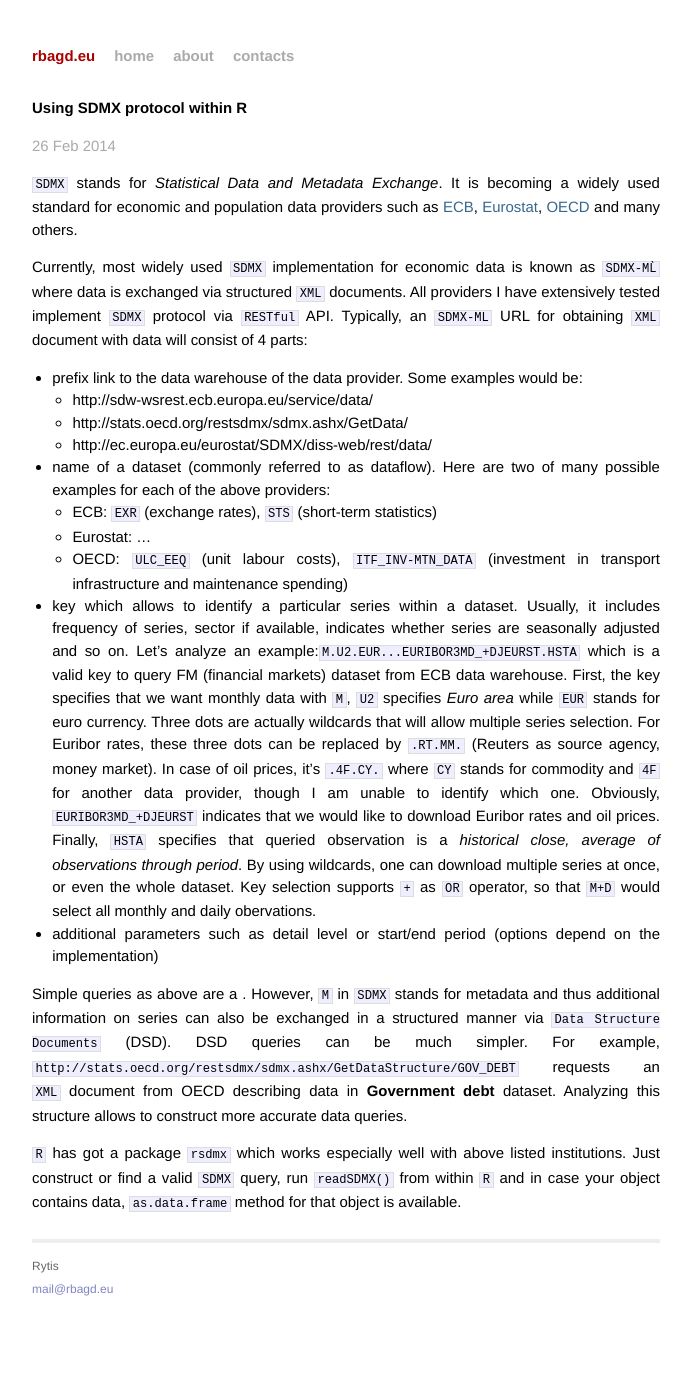
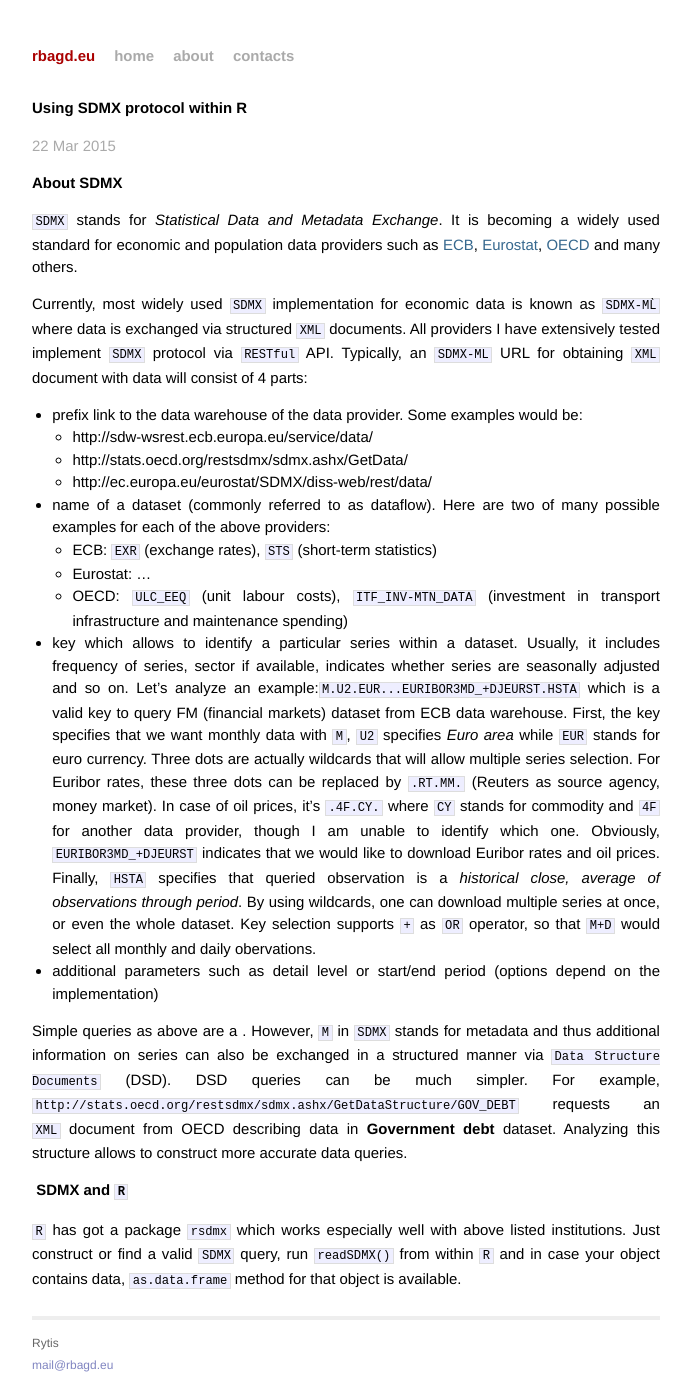
Before and after one commit to rbagd/rbagd.github.io, a Jekyll site: the page built from drafts/sdmx.markdown, in a window 1280 px wide. Shown: the whole page, without its empty margins (294-987 px from the left). Built offline with Jekyll 4.4.1, drawn with Linux system fonts in a browser that asks for light colours; Markdown is read by kramdown in place of the engine named in the settings; before the commit the page ends 1312 px from its top, so only the background shows below that.

Commit message:
Added headlines.

```diff
--- a/drafts/sdmx.markdown
+++ b/drafts/sdmx.markdown
@@ -1,9 +1,11 @@
 ---
 layout: post
 title:  "Using SDMX protocol within R"
-date:   2014-02-26 16:23:39
+date:   2015-03-22 16:23:39
 categories: R
 ---
+
+#### About SDMX
 
 `SDMX` stands for *Statistical Data and Metadata Exchange*. It is becoming a widely used standard for economic and population data providers such as [ECB][ecb-sdmx], [Eurostat][eurostat-sdmx], [OECD][oecd-sdmx] and many others.
 
@@ -22,6 +24,8 @@ Currently, most widely used `SDMX` implementation for economic data is known as
 
 Simple queries as above are a . However, `M` in `SDMX` stands for metadata and thus additional information on series can also be exchanged in a structured manner via `Data Structure Documents` (DSD). DSD queries can be much simpler. For example, `http://stats.oecd.org/restsdmx/sdmx.ashx/GetDataStructure/GOV_DEBT` requests an `XML` document from OECD describing data in **Government debt** dataset. Analyzing this structure allows to construct more accurate data queries.
 
+#### SDMX and `R`
+
 `R` has got a package `rsdmx` which works especially well with above listed institutions. Just construct or find a valid `SDMX` query, run `readSDMX()` from within `R` and in case your object contains data, `as.data.frame` method for that object is available.
 
 
```
